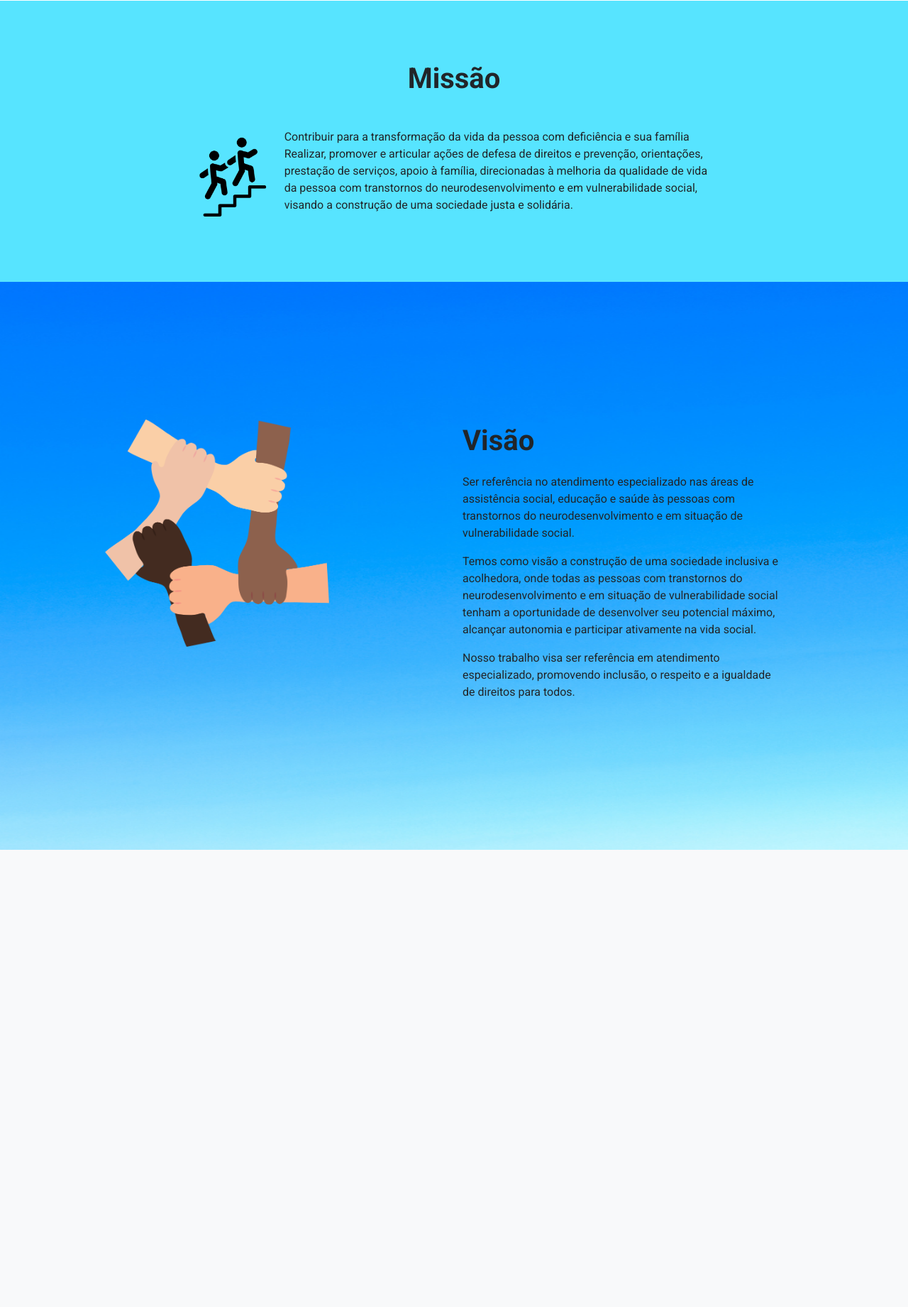
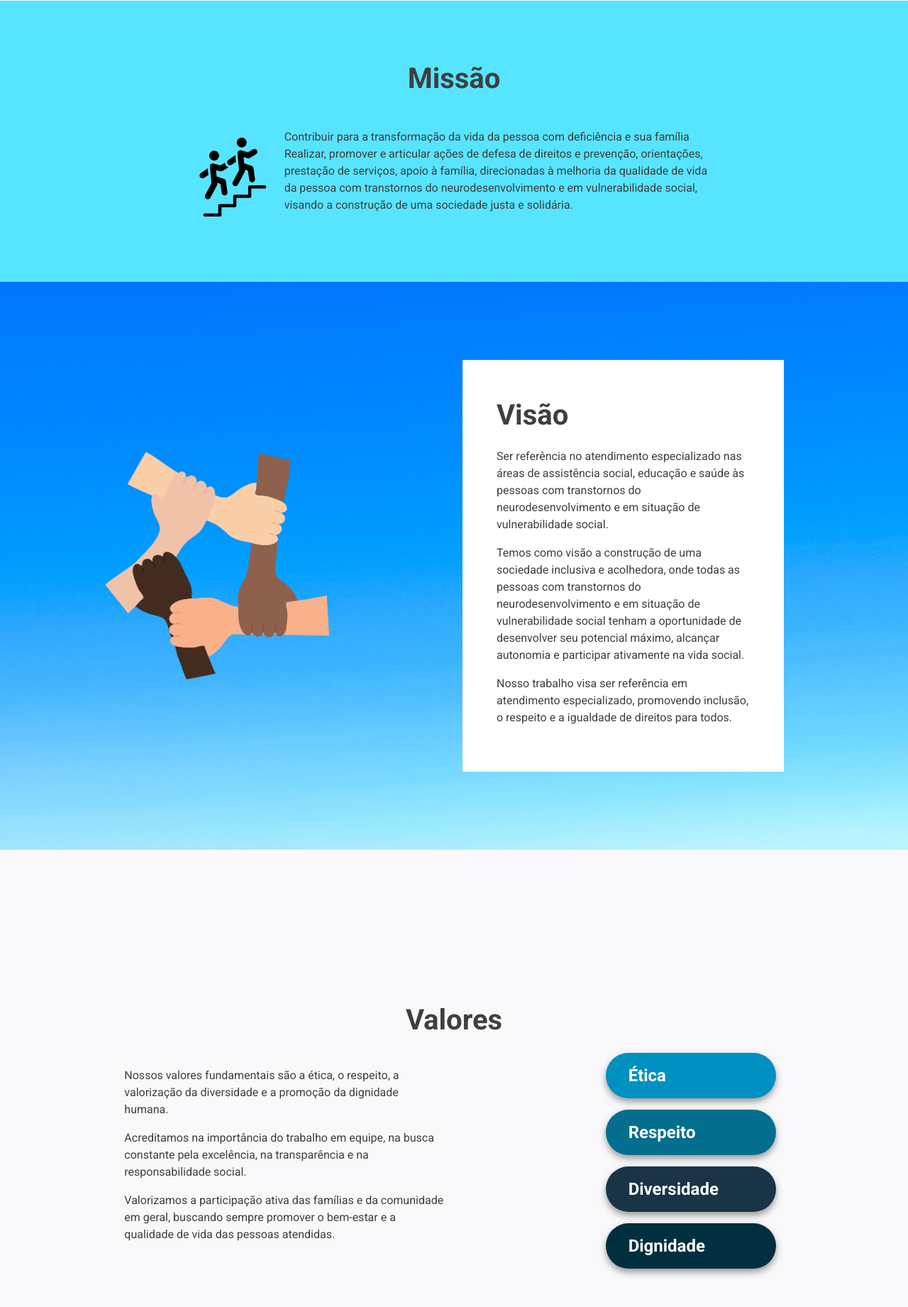
Before and after one commit to LeonardoBrum0907/aprender-para-a-vida, a Django app: page / in a window 1280 px wide. Shown: the part 799-2640 px from the top of the page at 71% size. Before the commit the page ends 1996 px from the top, so only its background shows below. Run offline with Django 5.2, Linux system fonts and the light colour scheme.

Commit message:
primeira versão da home

```diff
--- a/src/static/css/main.css
+++ b/src/static/css/main.css
@@ -1,6 +1,7 @@
 /*estilos base*/
 body {
       font-family: 'Roboto', sans-serif;
+      color: #3f3f3f;
       /* font-size: 16px; */
 }
 .tela {
--- a/src/templates/aprender_para_vida/index.html
+++ b/src/templates/aprender_para_vida/index.html
@@ -10,9 +10,12 @@
             <p>
                 A.A.P.V iniciou suas ações no ano de 2013, naquele momento com a finalidade de prestar assistência as
                 pessoas com questões relacionadas a dependência química, posteriormente as ações foram ampliadas para
-                outras áreas, assistência social, psicologia, área jurídica. Atualmente desenvolvemos o Projeto “Bom
+                outras áreas, assistência social, psicologia, área jurídica.
+            </p>
+            <p>
+                Atualmente desenvolvemos o Projeto “Bom
                 Samaritano” (projeto que visa acolhimento, assistência e orientação de familiares das pessoas que estão
-                em cumprimento de pena privativa de liberdade no complexo penitenciário de Hortolândia-SP
+                em cumprimento de pena privativa de liberdade no complexo penitenciário de Hortolândia-SP.
             </p>
         </div>
         <div class="col-sm-5">
@@ -40,15 +43,17 @@
 
 <section class="screen screen-3 d-flex align-items-center">
     <div class="row">
-        <div class="col-sm-5">
-            <div class="d-flex justify-content-center">
+        <div class="col-sm-5 d-flex align-items-center justify-content-center">
+            <div>
                 <img src="{% static 'imagens/imagem-05.png' %}" style="max-height: 20rem;" alt="">
             </div>
         </div>
         <div class="col-sm-5 offset-sm-1 d-flex flex-column justify-content-center">
+            <div class="bg-white p-5">
                 <p class="fs-1 fw-semibold">Visão</p>
                 <p>
-                Ser referência no atendimento especializado nas áreas de assistência social, educação e saúde às pessoas
+                    Ser referência no atendimento especializado nas áreas de assistência social, educação e saúde às
+                    pessoas
                     com transtornos do neurodesenvolvimento e em situação de vulnerabilidade social.
                 </p>
                 <p>
@@ -62,6 +67,77 @@
                 </p>
             </div>
         </div>
+    </div>
 </section>
 
+<section class="screen screen-4 d-flex flex-column justify-content-center">
+    <p class="fs-1 fw-semibold" style="text-align: center;">Valores</p>
+    <div class="row">
+        <div class="col-sm-5 offset-sm-1 d-flex flex-column justify-content-center align-items-center">
+            <p>
+                Nossos valores fundamentais são a ética, o respeito, a valorização da diversidade e a promoção da
+                dignidade humana.
+            </p>
+            <p>
+                Acreditamos na importância do trabalho em equipe, na busca constante pela excelência, na
+                transparência e
+                na responsabilidade social.
+            </p>
+            <p>
+                Valorizamos a participação ativa das famílias e da comunidade em geral, buscando sempre promover o
+                bem-estar e a qualidade de vida das pessoas atendidas.
+            </p>
+        </div>
+        <div class="col-sm-5 offset-sm-1 d-flex flex-column justify-content-center align-items-center gap-3">
+            <div class="valores-box item-01">
+                Ética
+            </div>
+            <div class="valores-box item-02">
+                Respeito
+            </div>
+            <div class="valores-box item-03">
+                Diversidade
+            </div>
+            <div class="valores-box item-04">
+                Dignidade
+            </div>
+        </div>
+    </div>
+</section>
+
+<style>
+    .screen-3 {
+        background-color: #000;
+        background: url("../../static/imagens/bg-02.png") no-repeat;
+        background-size: 100% 100%;
+        background-position: center bottom;
+    }
+
+    .valores-box {
+        width: 15rem;
+        height: 4rem;
+        border-radius: 50px;
+        box-shadow: 0 5px 10px rgba(61, 61, 61, 0.5);
+        font-size: 1.5rem;
+        font-weight: 600;
+        display: flex;
+        align-items: center;
+        padding: 0 0 0 2rem;
+        color: #fff;
+    }
+
+    .valores-box.item-01 {
+        background-color: #0090C1;
+    }
+    .valores-box.item-02 {
+        background-color: #046E8F;
+    }
+    .valores-box.item-03 {
+        background-color: #183446;
+    }
+    .valores-box.item-04 {
+        background-color: #022F40;
+    }
+</style>
+
 {% endblock %}
```
Also changed, not shown: src/static/imagens/bg-02.png (added). Lines whose indentation alone changed are shown as unchanged.
